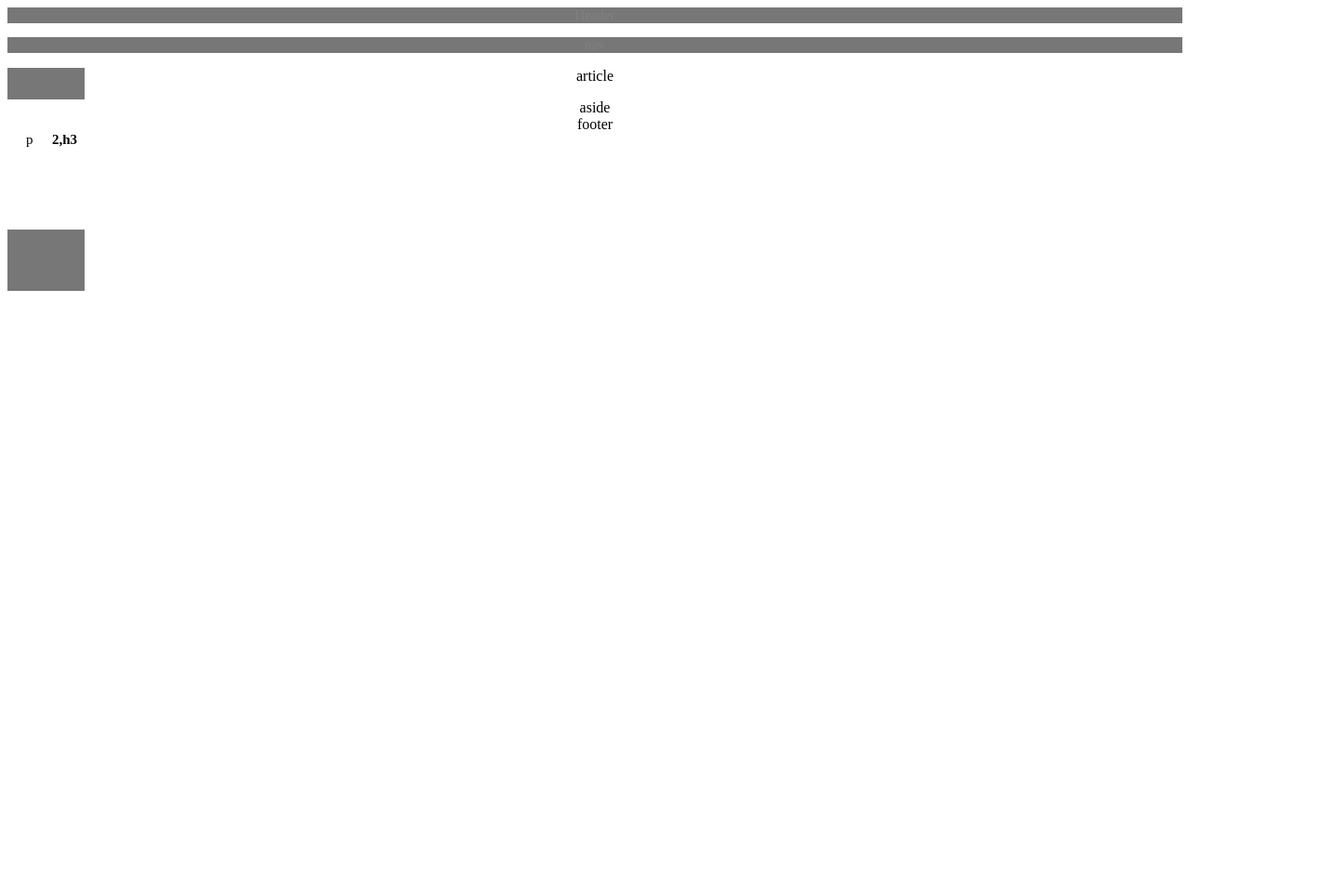
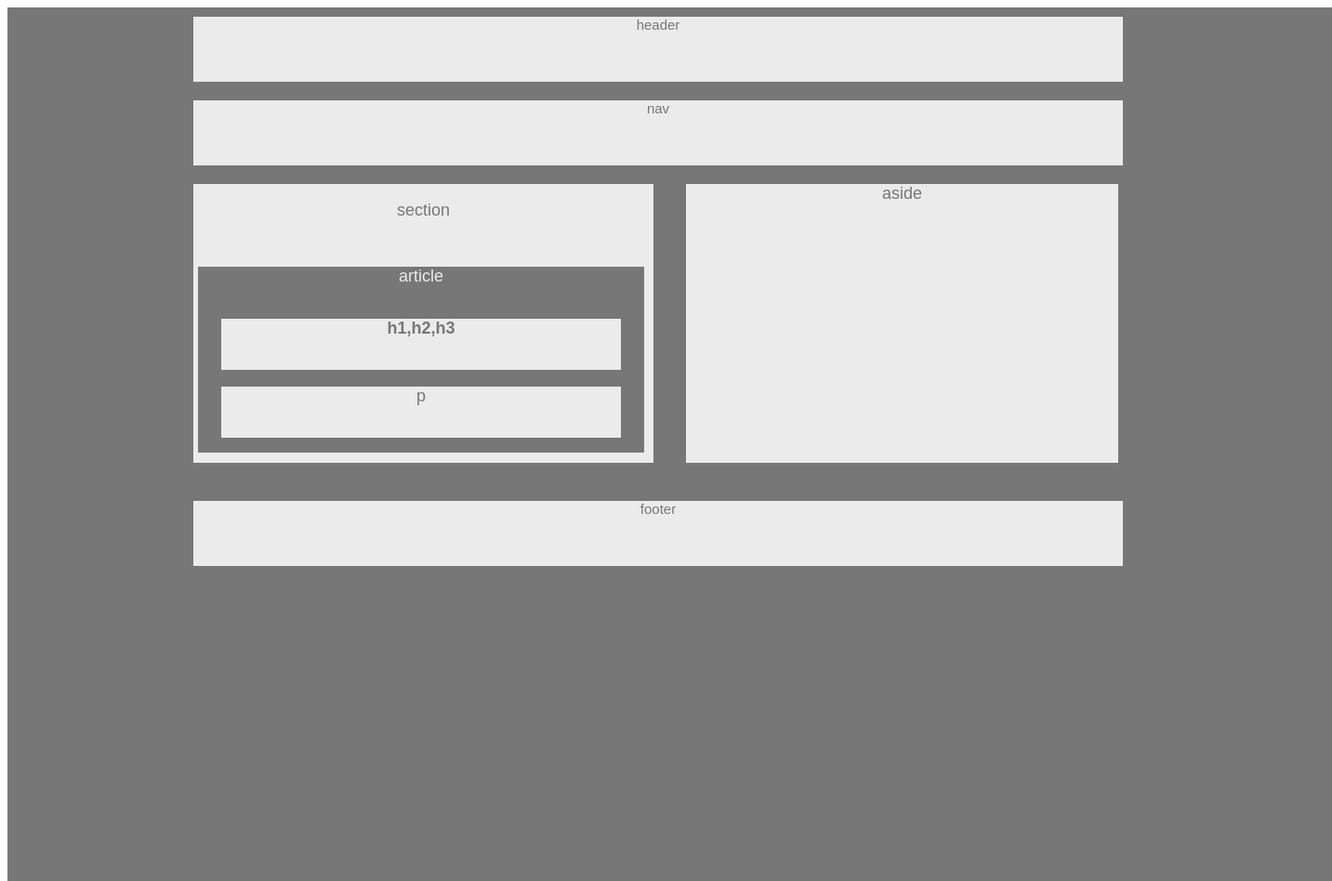
Before and after one commit to rustyicon/HW-Wireframe, a plain HTML site: page index.html in a window 1280 px wide. Shown: the whole page at 93% size, 1433 px wide, since content can reach past the window. Before the commit the page ends 800 px from the top, so only its background shows below. Drawn offline with Linux system fonts and the light colour scheme.

Commit message:
best i can do..for now

```diff
--- a/index.html
+++ b/index.html
@@ -9,12 +9,13 @@
 <body>
 
 	<div class="container">
+
 		<header id="header">
-			<div>Header</div>
+			<center>header</center>
 		</header>
 
 	<div id="nav">
-		<p>nav</p>
+		<center>nav</center>
 			</div>
 
 <section>
@@ -22,29 +23,29 @@
 		<p>section</p>
 			</div>
 
-			<article id="wrapper">
+			<article id="article">
 				<p>article</p>
 
 				<div id="headers">
-					<strong>
-					<p>h1,h2,h3</p>
-					</strong>
-							</div>
+					<b>h1,h2,h3</b>
+					</div>
 
-				<div id="para">
+				<div id="p">
 					<p>p</p>
 						</div>
 			</article>
 </section>
 
 
-	<div id="aside">
- 		aside
-	 </div>
+			<aside>
+ 			aside
+		 	</aside>
 
- 	<div id="footer">
-	footer
-	</div>
+<br>
+ 		<footer>
+		footer
+		</footer>
+
 </div>
 
 		</body>
--- a/style.css
+++ b/style.css
@@ -1,57 +1,93 @@
-* {
-	box-sizing: border-box, grey;
-	text-align:center;
+body {
+	font-family:'Arial', 'Helvetica Neue', Helvetica, sans-serif;
+	font-size: 18px
+}
+.container {
+
+	display: block;
+	width: 1425px;
+	height: 940px;
+	text-align: center;
+	position: absolute;
+	background-color:#777;
 }
 #header {
-	margin-bottom: 15px;
+	margin-top:10px;
+	margin-left: 200px;
+	margin-right:65px;
+	margin-bottom:20px;
+	height:70px;
+	width: 1000px;
 	font-size:15px;
-	color: grey;
+	color: #777;
 	text-align:center;
-	background:#777;
+	vertical-align: middle;
+	background: #ebebeb ;
+
 }
 #nav {
-	margin-bottom: 15px;
+	margin-top:10px;
+	margin-left: 200px;
+	margin-right:65px;
+	margin-bottom:20px;
+	height:70px;
+	width: 1000px;
 	font-size:15px;
-	color:grey;
+	color: #777;
 	text-align:center;
-	background-color:#777;
+	background: #ebebeb ;
 }
-.wrapper {
-	width:600px;
-	padding:20px;
-	margin: 0 auto;
+section{
+	margin-left:200px;
+	width:495px;
+	height: 300px;
+	float:left;
+	color:#777;
+	background-color: #ebebeb;
 }
-#section {
-	position:absolute;
-	height:200px;
-	padding:20px;
-	margin-bottom:20px;
-	font-size: 15px;
-	color:grey;
-	text-align:center;
-	background-color:#777;
-}
-.article {
-	position:absolute;
-	height:200px;
-	padding:20px;
-	font-size: 15px;
-	color:white;
-	background-color: grey;
+#article {
+	height: 200px;
+	width:480px;
+	margin-top: 50px;
+	margin-left: 5px;
+	margin-right: 20px;
+	color:#ebebeb;
+	background: #777;
 }
 #headers {
-	position:absolute;
-	height:100px;
-	padding:20px;
+	margin-top: 35px;
+	margin-left:25px;
+	margin-right:25px;
+	height:55px;
+	color: #777;
+	background: #ebebeb;
+}
+#p {
+	margin-bottom: 25px;
+	height: 55px;
+	margin-left:25px;
+	margin-right:25px;
+	color:#777;
+	background:#ebebeb;
+
+}
+aside {
+	margin-left: 730px;
+	width: 465px;
+	height:300px;
+	overflow: auto;
+	color: #777;
+	background: #ebebeb;
+
+}
+footer {
+	margin-top:20px;
+	margin-left: 200px;
+	margin-right:65px;
 	margin-bottom:20px;
-	font-size: 15px;
-	background-color:white;
-}
-#para {
-	position:absolute;
-	height:100px;
-	padding:20px;
-	margin-bottom:20px;
+	height:70px;
+	width: 1000px;
 	font-size:15px;
-	background-color:white;
-}
+	color: #777;
+	text-align:center;
+	background: #ebebeb ;
```
